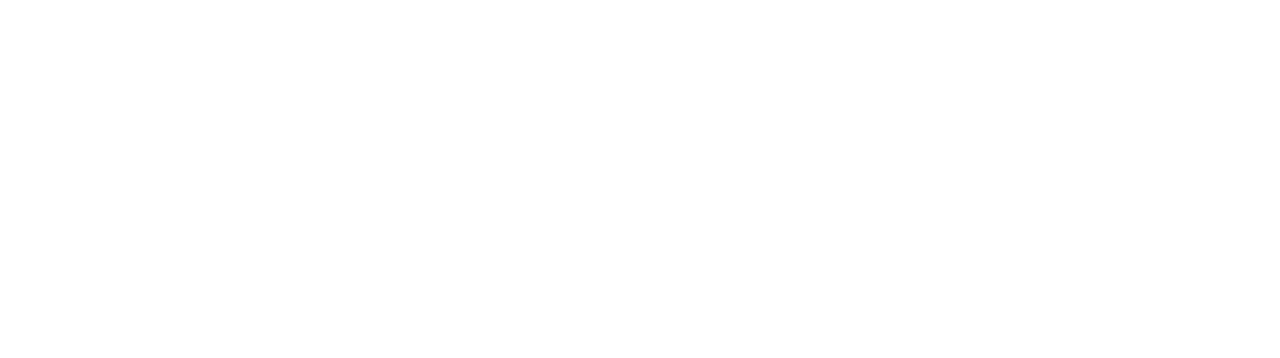
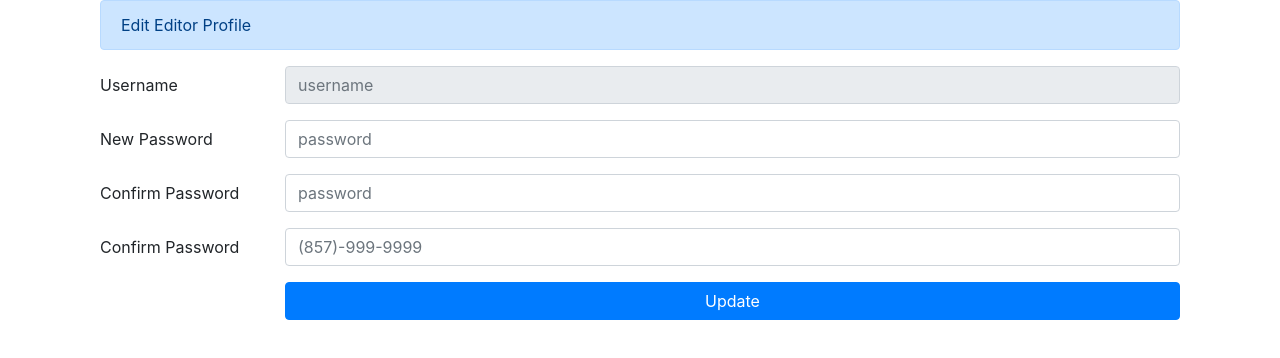
Before and after one commit to srikar-541/webdev-frontend, an Angular app: page /editor in a window 1280 px wide. Before the commit this address led to /. Shown: the top 358 px of the page. Built offline with nearby package versions, Linux system fonts and the light colour scheme.

Commit message:
created editor profile

```diff
--- a/src/app/app-routing.module.ts
+++ b/src/app/app-routing.module.ts
@@ -7,6 +7,7 @@
 import {LoginComponent} from './login/login.component';
 import {RegisterComponent} from './register/register.component';
 import {CreateArticleComponent} from './create-article/create-article.component';
+import {EditorProfileComponent} from './editor-profile/editor-profile.component';
 
 const routes: Routes = [
   {path: '', component: NavigateBarComponent},
@@ -16,7 +17,8 @@
   {path: 'hamburger', component: HamburgerComponentComponent},
   {path: 'create-article', component: CreateArticleComponent},
   {path: 'login', component: LoginComponent},
-  {path: 'register', component: RegisterComponent}
+  {path: 'register', component: RegisterComponent},
+  {path: 'editor', component: EditorProfileComponent }
 ];
 
 @NgModule({
--- a/src/app/app.module.ts
+++ b/src/app/app.module.ts
@@ -15,6 +15,7 @@
 import {ArticleServiceClient} from '../services/article.service';
 import {CreateArticleComponent} from './create-article/create-article.component';
 import { HttpClientModule } from '@angular/common/http';
+import { EditorProfileComponent } from './editor-profile/editor-profile.component';
 
 @NgModule({
   declarations: [
@@ -27,7 +28,8 @@
     ResultListComponent,
     LoginComponent,
     RegisterComponent,
-    CreateArticleComponent
+    CreateArticleComponent,
+    EditorProfileComponent
   ],
   imports: [
     BrowserModule,
--- /dev/null
+++ b/src/app/editor-profile/editor-profile.component.html
@@ -0,0 +1,46 @@
+<div class="container">
+  <div class="alert alert-primary" role="alert">
+    Edit Editor Profile
+  </div>
+  <div class="form-group row contentDiv">
+    <label for="username" class="wbdv-field wbdv-username col-sm-2 col-form-label">
+      Username </label>
+    <div class="col-sm-10">
+      <input class="form-control wbdv-field wbdv-username"
+             id="username"
+             placeholder="username" disabled="true">
+    </div>
+  </div>
+  <div class="form-group row">
+    <label for="password" class="wbdv-field wbdv-password col-sm-2 col-form-label">
+      New Password </label>
+    <div class="col-sm-10">
+      <input type="password" class="form-control wbdv-field wbdv-password"
+             id="password" placeholder="password" [(ngModel)]="pwd">
+    </div>
+  </div>
+  <div class="form-group row">
+  <label for="password" class="wbdv-field wbdv-password col-sm-2 col-form-label">
+    Confirm Password </label>
+  <div class="col-sm-10">
+    <input type="password" class="form-control wbdv-field wbdv-password"
+           id="password_confirm" placeholder="password" [(ngModel)]="c_pwd">
+  </div>
+</div>
+  <div class="form-group row">
+    <label for="password" class="wbdv-field wbdv-password col-sm-2 col-form-label">
+      Confirm Password </label>
+    <div class="col-sm-10">
+      <input type="phone" class="form-control wbdv-field wbdv-password"
+             id="phone" placeholder="(857)-999-9999" [(ngModel)]="phone_no">
+    </div>
+  </div>
+  <div class="form-group row">
+    <label class="col-sm-2 col-form-label"></label>
+    <div class="col-sm-10">
+      <button class="btn btn-primary btn-block wbdv-button wbdv-login" (click)="update()">
+        Update
+      </button>
+    </div>
+  </div>
+</div>
--- /dev/null
+++ b/src/app/editor-profile/editor-profile.component.ts
@@ -0,0 +1,15 @@
+import { Component, OnInit } from '@angular/core';
+
+@Component({
+  selector: 'app-editor-profile',
+  templateUrl: './editor-profile.component.html',
+  styleUrls: ['./editor-profile.component.css']
+})
+export class EditorProfileComponent implements OnInit {
+
+  constructor() { }
+
+  ngOnInit(): void {
+  }
+
+}
```
Also changed, not shown: src/app/editor-profile/editor-profile.component.css (added), 1 other file (tests, documents, lock files or other folders).
